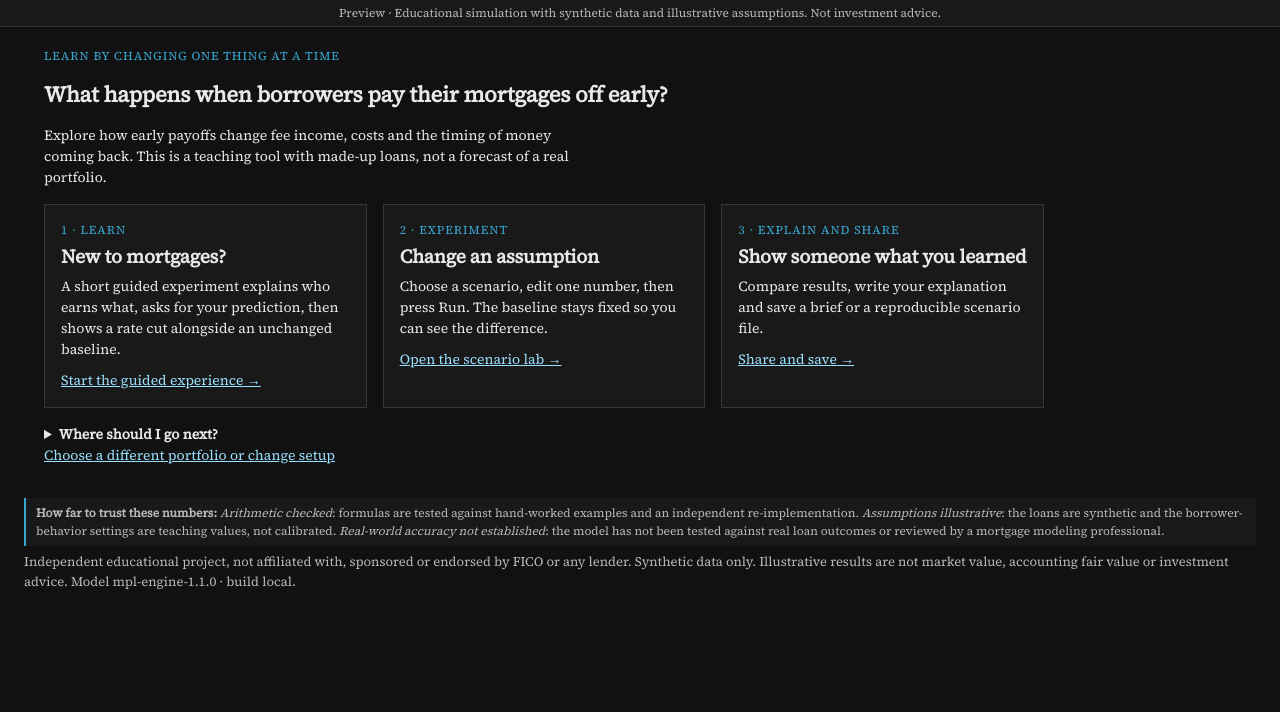
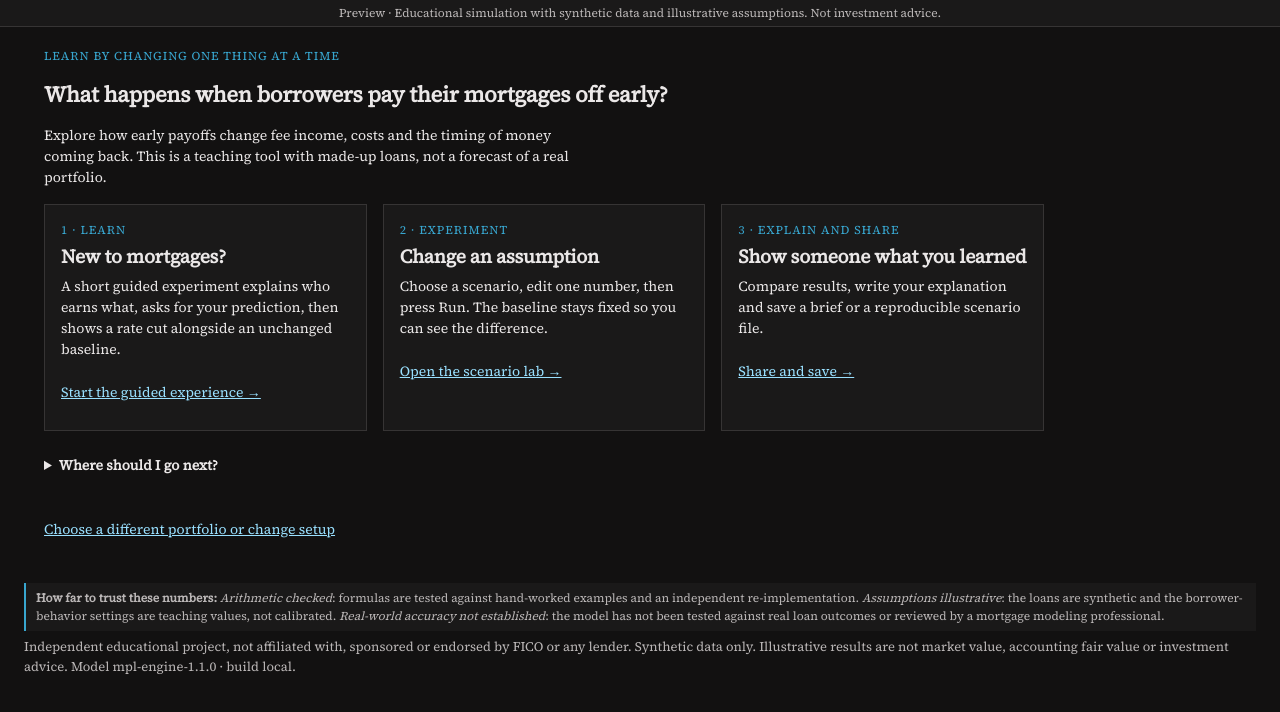
Before and after one commit to jclekkas/mortgage-prepayment-lab, a React (Vite) app: page / in a window 1280 px wide. Shown: the top 712 px of the page. Built offline with nearby package versions, Linux system fonts and the light colour scheme.

Commit message:
Give Home actions accessible touch targets

```diff
--- a/src/app/Shell.tsx
+++ b/src/app/Shell.tsx
@@ -237,7 +237,7 @@ export function useShortcuts(route: Route) {
   useEffect(() => {
     const onKey = (e: KeyboardEvent) => {
       const L = live.current;
-      if (L.route === 'start') return;
+      if (L.route === 'start' || L.route === 'home') return;
       if (e.key === 'Escape' && L.keysOpen) { setKeysOpen(false); return; }
       if (!L.shortcutsOn || e.metaKey || e.ctrlKey || e.altKey) return;
       const t = e.target as HTMLElement | null;
--- a/src/styles.css
+++ b/src/styles.css
@@ -364,3 +364,6 @@ details.drawer { border: 1px solid var(--border); padding: 8px 12px; background:
 @media (max-width: 1099px) { .control-inputs button { min-height: 44px; } .rail-brand { font-size: 17px; } }
 
 .lab-jumps { padding: 8px 14px; border-bottom: 1px solid var(--border); }
+
+.welcome > a, .welcome .card > a { display: inline-flex; align-items: center; min-height: 44px; padding: 8px 0; }
+.welcome > details > summary { min-height: 44px; padding: 8px 0; }
```
Also changed, not shown: 1 other file (tests, documents, lock files or other folders).
